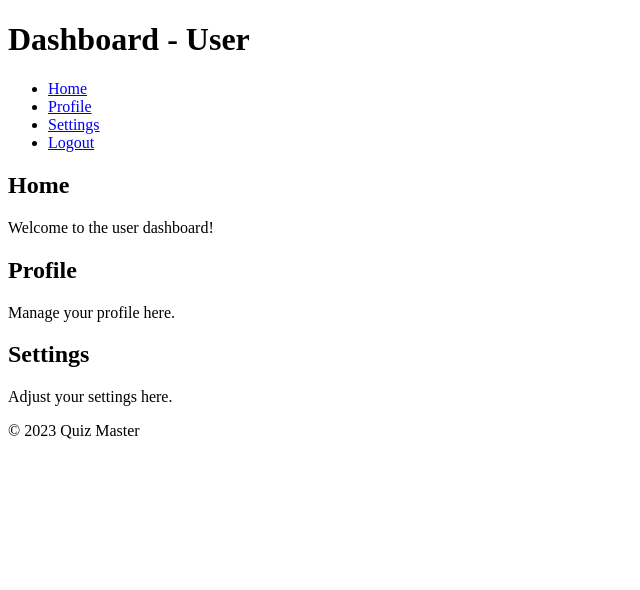
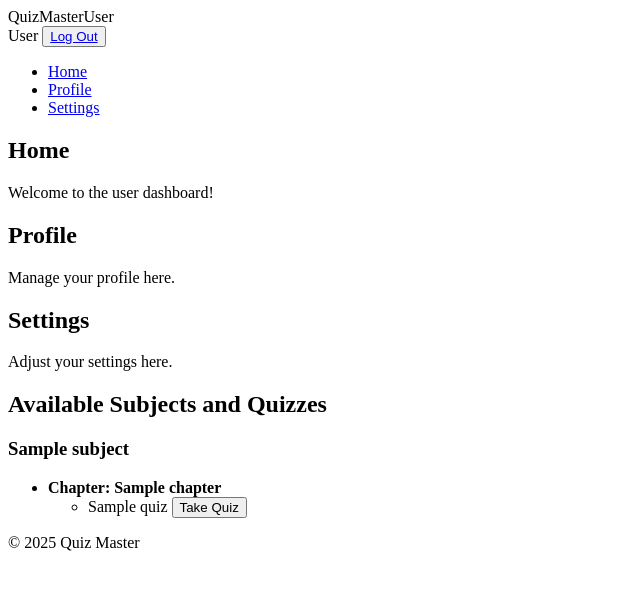
Before and after one commit to 23f2001918/Quiz-master-v1, a Flask app: page /user_dashboard in a window 1280 px wide. Shown: the top 590 px of the page, without its empty margins (0-640 px from the left). Run offline with Flask 3, Linux system fonts and the light colour scheme; a user stored in the database is signed in; tables that the repository leaves empty hold one stand-in row (values such as "Sample post").

Commit message:
Developed User dashboard with quiz attempt functionality and timer

```diff
--- a/app.py
+++ b/app.py
@@ -1,7 +1,8 @@
 from flask import render_template, url_for, flash, redirect, request
 from flask_login import login_user, logout_user, login_required, current_user
 # Import the app instance along with other objects from your database_models.py
-from models.database_models import app, db, bcrypt, login_manager, User, Admin, subject, chapter, quiz, question
+from models.database_models import app, db, bcrypt, login_manager, User, Admin, subject, chapter, quiz, question, score
+from flask import Flask
 
 @app.route('/', methods=['GET', 'POST'])
 def login_signup():
@@ -415,7 +416,55 @@ def delete():
 @app.route("/user_dashboard")
 @login_required
 def user_dashboard():
-    return render_template("user_dashboard.html", role="user")
+    # Query all subjects; each subject automatically loads its chapters,
+    # and each chapter loads its quizzes (if lazy loading is enabled).
+    all_subjects = subject.query.all()
+    print("All subjects:", all_subjects)
+    return render_template("user_dashboard.html", role="user", subjects=all_subjects)
+
+@app.route('/take_quiz/<int:quiz_id>', methods=['GET', 'POST'])
+@login_required
+def take_quiz(quiz_id):
+    # Get the quiz object; 404 if not found.
+    quiz_obj = quiz.query.get_or_404(quiz_id)
+    print("Quiz object:", quiz_obj)
+    # Retrieve all questions for the quiz.
+    questions = question.query.filter_by(quiz_id=quiz_id).all()
+
+    # Set a time limit. For example, if your quiz model has a time_duration field,
+    # you can use that; otherwise, use a default (e.g., 60 seconds per question).
+    time_limit = getattr(quiz_obj, 'time_duration', 60 * len(questions))
+
+    if request.method == 'POST':
+        # Evaluate the submitted answers.
+        score_val = 0
+        feedback = []
+        for ques in questions:
+            # Get the submitted answer for question id 'q_{id}'
+            selected_answer = request.form.get(f"q_{ques.id}")
+            is_correct = (selected_answer == ques.answer)
+            if is_correct:
+                score_val += 1
+            feedback.append({
+                "question": ques.question,
+                "selected": selected_answer,
+                "correct": ques.answer,
+                "result": "Correct" if is_correct else "Incorrect"
+            })
+            print("Marked for question:", ques.id, "is correct?", is_correct)
+        print("Final score:", score_val)
+
+        # Store the quiz score in the database.
+        new_score = score(score=score_val, user_id=current_user.id, quiz_id=quiz_id)
+        db.session.add(new_score)
+        db.session.commit()
+
+        # Render a feedback page with details.
+        return render_template("quiz_feedback.html", quiz=quiz_obj, score=score_val, total=len(questions), feedback=feedback)
+
+    # GET: Render the quiz attempt page with the questions and time limit.
+    return render_template("take_quiz.html", quiz=quiz_obj, questions=questions, time_limit=time_limit)
+
 
 # Logout Route
 @app.route("/logout")
--- a/templates/user_dashboard.html
+++ b/templates/user_dashboard.html
@@ -3,18 +3,22 @@
 <head>
     <meta charset="UTF-8">
     <meta name="viewport" content="width=device-width, initial-scale=1.0">
-    <title>{{role.capitalize()}} Dashboard</title>
+    <title>{{ role.capitalize() }} Dashboard</title>
 </head>
 <body>
-    <header>
-        <h1>Dashboard - {{ role.capitalize() }}</h1>
-    </header>
+    <!-- Navigation Bar -->
+    <nav class="navbar">
+        <div class="logo">Quiz<span>Master</span>{{ role.capitalize() }}</div>
+        <div class="navbar-right">
+            <span>{{ role.capitalize() }}</span>
+            <button><a class="btn btn-outline" href="{{ url_for('logout') }}">Log Out</a></button>
+        </div>
+    </nav>
     <nav>
         <ul>
             <li><a href="#home">Home</a></li>
             <li><a href="#profile">Profile</a></li>
             <li><a href="#settings">Settings</a></li>
-            <li><a href="\">Logout</a></li>
         </ul>
     </nav>
     <main>
@@ -30,9 +34,48 @@
             <h2>Settings</h2>
             <p>Adjust your settings here.</p>
         </section>
+
+        <!-- New Section: Available Subjects and Quizzes -->
+        <section id="available">
+            <h2>Available Subjects and Quizzes</h2>
+            {% if subjects %}
+                {% for subj in subjects %}
+                    <div class="subject">
+                        <h3>{{ subj.name }}</h3>
+                        {% if subj.chapters %}
+                            <ul>
+                                {% for chap in subj.chapters %}
+                                    <li>
+                                        <strong>Chapter: {{ chap.name }}</strong>
+                                        {% if chap.quizzes %}
+                                            <ul>
+                                                {% for quiz_item in chap.quizzes %}
+                                                    <li>
+                                                        {{ quiz_item.name }}
+                                                        <span>
+                                                            <button onclick="window.location.href='{{ url_for('take_quiz', quiz_id=quiz_item.id) }}'"> Take Quiz</button>
+                                                        </span>
+                                                    </li>
+                                                {% endfor %}
+                                            </ul>
+                                        {% else %}
+                                            <p>No quizzes available</p>
+                                        {% endif %}
+                                    </li>
+                                {% endfor %}
+                            </ul>
+                        {% else %}
+                            <p>No chapters available</p>
+                        {% endif %}
+                    </div>
+                {% endfor %}
+            {% else %}
+                <p>No subjects available.</p>
+            {% endif %}
+        </section>
     </main>
     <footer>
-        <p>&copy; 2023 Quiz Master</p>
+        <p>&copy; 2025 Quiz Master</p>
     </footer>
 </body>
 </html>
```
Also changed, not shown: templates/quiz_feedback.html (added, +23 -0 lines), templates/take_quiz.html (added, +54 -0 lines).
